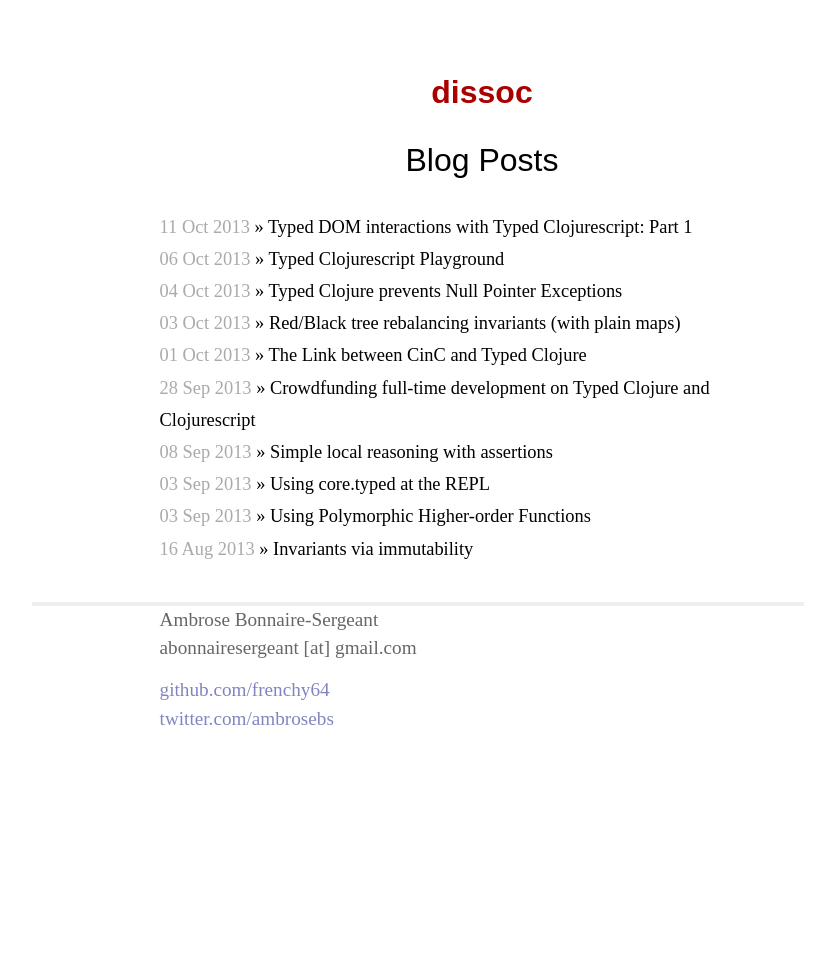
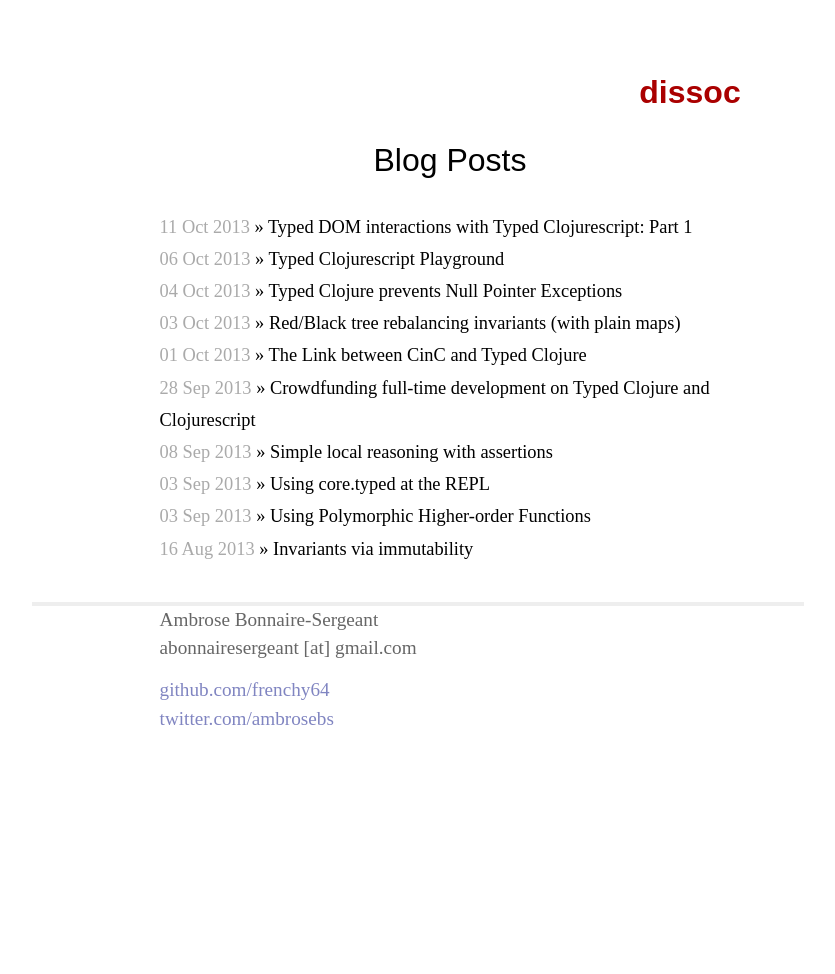
Before and after one commit to frenchy64/frenchy64.github.io, a Jekyll site: the page built from index.html, in a window 1280 px wide. Shown: the whole page, without its empty margins (222-1057 px from the left). Built offline with Jekyll 4.4.1, drawn with Linux system fonts in a browser that asks for light colours; Markdown is read by kramdown in place of the engine named in the settings.

Commit message:
title on right

```diff
--- a/css/main.css
+++ b/css/main.css
@@ -24,7 +24,7 @@ body {
 }
 
 h1, h2, h3, h4, h5, h6 {
-  margin-left: 8rem;
+  margin-left: 4rem;
   text-align: center;
   font-size: 100%;
   font-family: "chaparral-pro",sans-serif;
@@ -132,6 +132,7 @@ ul.posts span {
 .site .header h1.title {
   display: inline-block;
   margin-bottom: 1em;
+  margin-left: 17em;
 }
 
 .site .header h1.title a {
```
